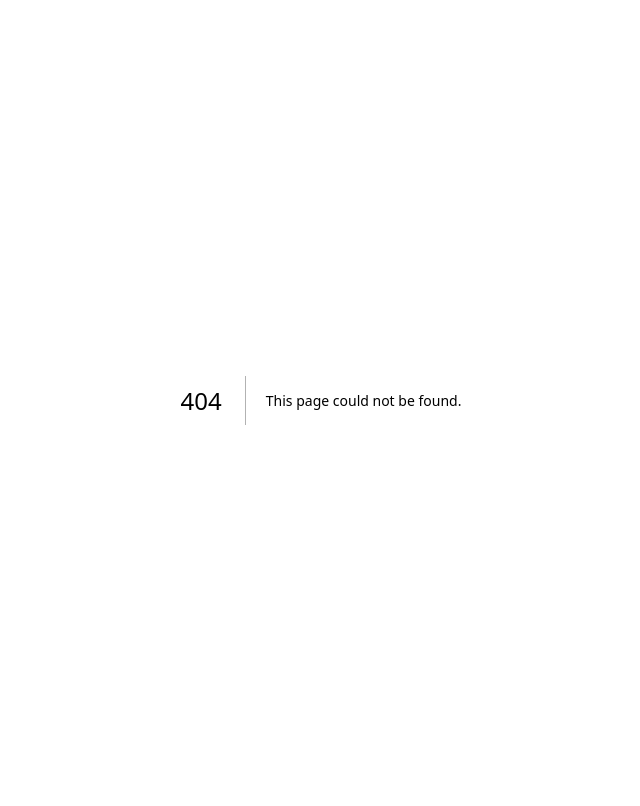
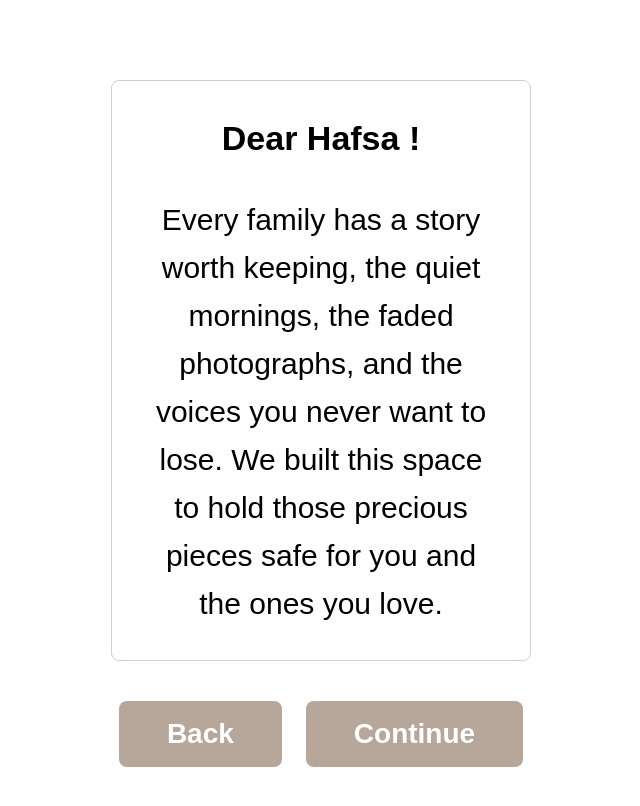
Before and after one commit to ahmadakram7018-a11y/memoir-frontend, a Next.js app in the folder frontend/: page /handwritten-note in a window 1280 px wide. Before the commit this address had no page. Shown: the top 806 px of the page, without its empty margins (319-959 px from the left). Built offline with nearby package versions, Linux system fonts and the light colour scheme.

Commit message:
Implement handwritten note page UI

```diff
--- /dev/null
+++ b/frontend/app/handwritten-note/page.tsx
@@ -0,0 +1,5 @@
+import HandwrittenNote from "@/components/onboarding/HandwrittenNote";
+
+export default function Page() {
+  return <HandwrittenNote />;
+}
--- a/frontend/components/onboarding/HandwrittenNote.tsx
+++ b/frontend/components/onboarding/HandwrittenNote.tsx
@@ -1,15 +1,17 @@
+import Link from "next/link";
+
 export default function HandwrittenNote() {
   return (
-    <section className="flex flex-col items-center py-16">
+    <section className="flex flex-col items-center justify-center py-20">
 
       {/* Note */}
-      <div className="w-[250px] border border-[#D8CEC7] bg-white p-6">
+      <div className="w-[420px] border border-[#D8CEC7] bg-white rounded-lg p-8">
 
-        <h2 className="text-center text-3xl text-black mb-6">
+        <h2 className="text-center text-[34px] font-bold text-black mb-8">
           Dear Hafsa !
         </h2>
 
-        <p className="text-center text-black leading-8 text-xl">
+        <p className="text-center text-[30px] font-normal leading-[48px] text-black">
           Every family has a story worth keeping, the quiet mornings,
           the faded photographs, and the voices you never want to lose.
           We built this space to hold those precious pieces safe for you
@@ -19,15 +21,21 @@ export default function HandwrittenNote() {
       </div>
 
       {/* Buttons */}
-      <div className="flex gap-4 mt-10">
+      <div className="flex gap-6 mt-10">
 
-        <button className="bg-[#B7A79A] text-white px-10 py-3 rounded">
+        <Link
+          href="/login"
+          className="bg-[#B7A79A] text-white text-[28px] font-bold px-12 py-3 rounded-lg hover:bg-[#A79588] transition"
+        >
           Back
-        </button>
+        </Link>
 
-        <button className="bg-[#B7A79A] text-white px-10 py-3 rounded">
+        <Link
+          href="/subscription"
+          className="bg-[#B7A79A] text-white text-[28px] font-bold px-12 py-3 rounded-lg hover:bg-[#A79588] transition"
+        >
           Continue
-        </button>
+        </Link>
 
       </div>
 
```
